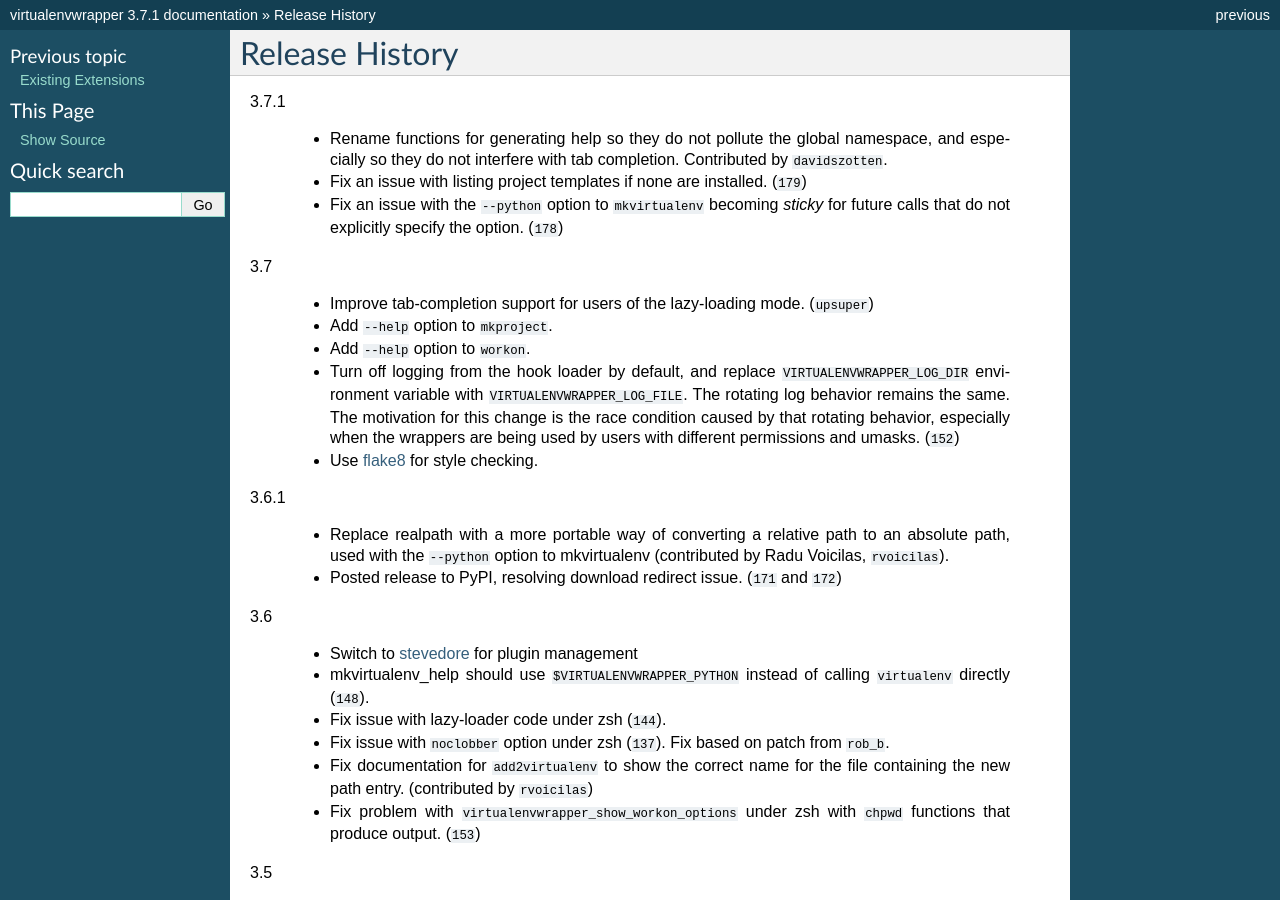
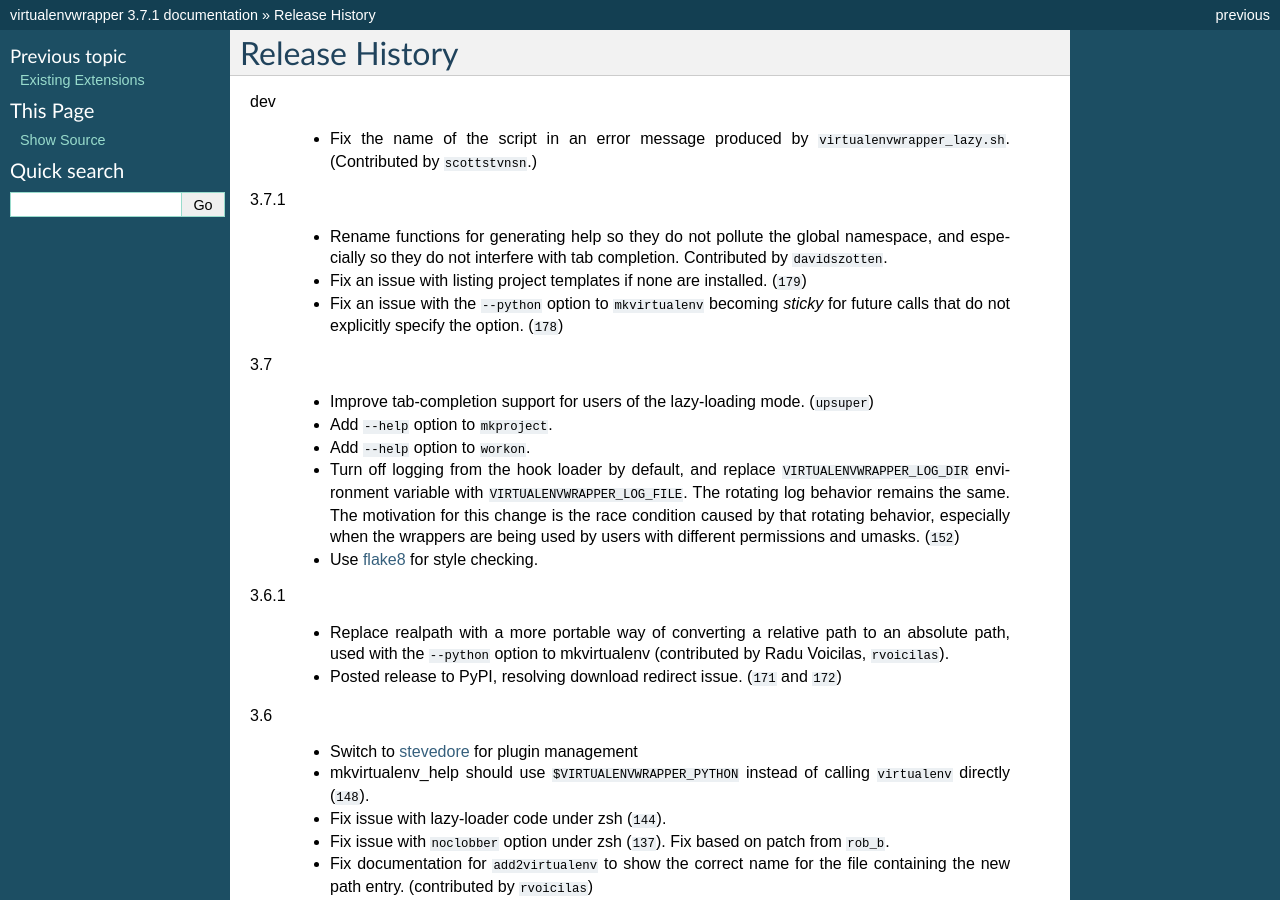
Before and after one commit to python-virtualenvwrapper/virtualenvwrapper, a Sphinx documentation site: the page built from docs/source/history.rst, in a window 1280 px wide and 900 px high. Built offline with Sphinx 7.4.7, drawn with Linux system fonts in a browser that asks for light colours; cross-references to code outside the pages are shown as plain code.

Commit message:
add attribution for previous fix to the history file

```diff
--- a/docs/source/history.rst
+++ b/docs/source/history.rst
@@ -1,6 +1,12 @@
 ===============
 Release History
 ===============
+
+dev
+
+  - Fix the name of the script in an error message produced
+    by ``virtualenvwrapper_lazy.sh``. (Contributed by
+    :bbuser:`scottstvnsn`.)
 
 3.7.1
 
```
